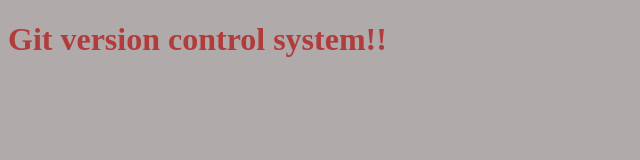
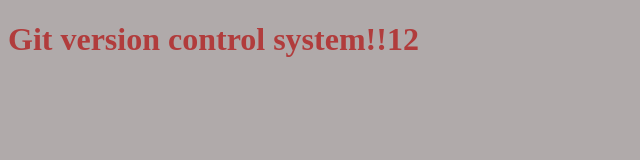
Before and after one commit to md-omar-zahid/learing_git, a plain HTML site: page index.htm in a window 1280 px wide. Shown: the full height of the page, 0-640 px from the left. Drawn offline with Linux system fonts and the light colour scheme.

Commit message:
update-2 index.htm

```diff
--- a/index.htm
+++ b/index.htm
@@ -7,6 +7,6 @@
     <link rel="stylesheet" href="style.css" />
   </head>
   <body>
-    <h1>Git version control system!!</h1>
+    <h1>Git version control system!!12</h1>
   </body>
 </html>
```
